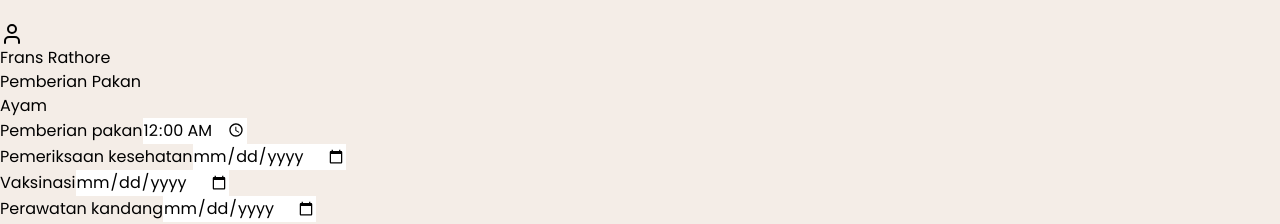
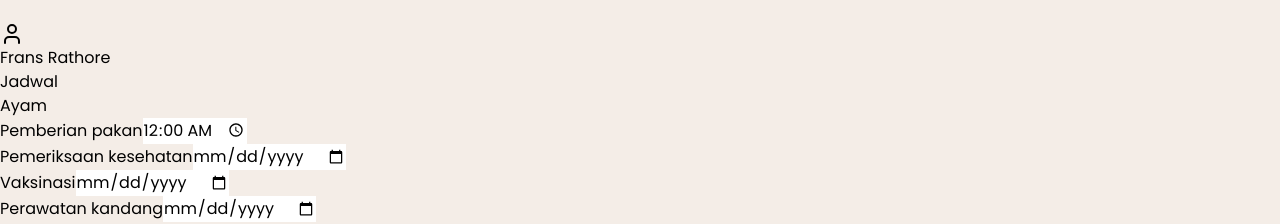
Before and after one commit to buntangg/AgriSphere-Flockly-Web, a React (Vite) app: page /jadwal in a window 1280 px wide. Shown: the part 3646-3870 px from the top of the page. Built offline with nearby package versions, Linux system fonts and the light colour scheme; sample sign-in values are in the browser's storage.

Commit message:
update jadwal

```diff
--- a/src/pages/Jadwal.jsx
+++ b/src/pages/Jadwal.jsx
@@ -36,7 +36,7 @@
 
   return (
     <div className="bg-[#d9d1c2] rounded-lg shadow-md p-6 w-full max-w-3xl mx-auto relative">
-      <h1 className="text-2xl font-bold mb-4 text-center">Pemberian Pakan</h1>
+      <h1 className="text-2xl font-bold mb-4 text-center">Jadwal</h1>
 
       <div className="relative overflow-hidden ">
         {/* Kontainer untuk konten yang dapat digeser */}
```
